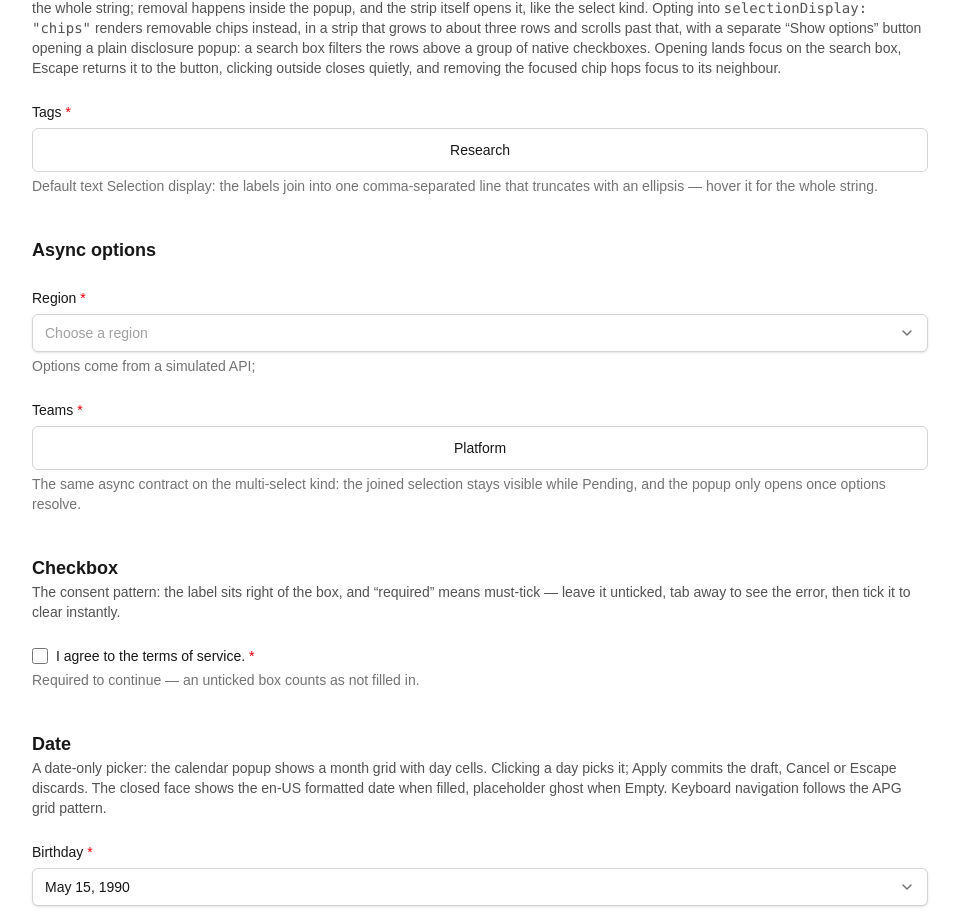
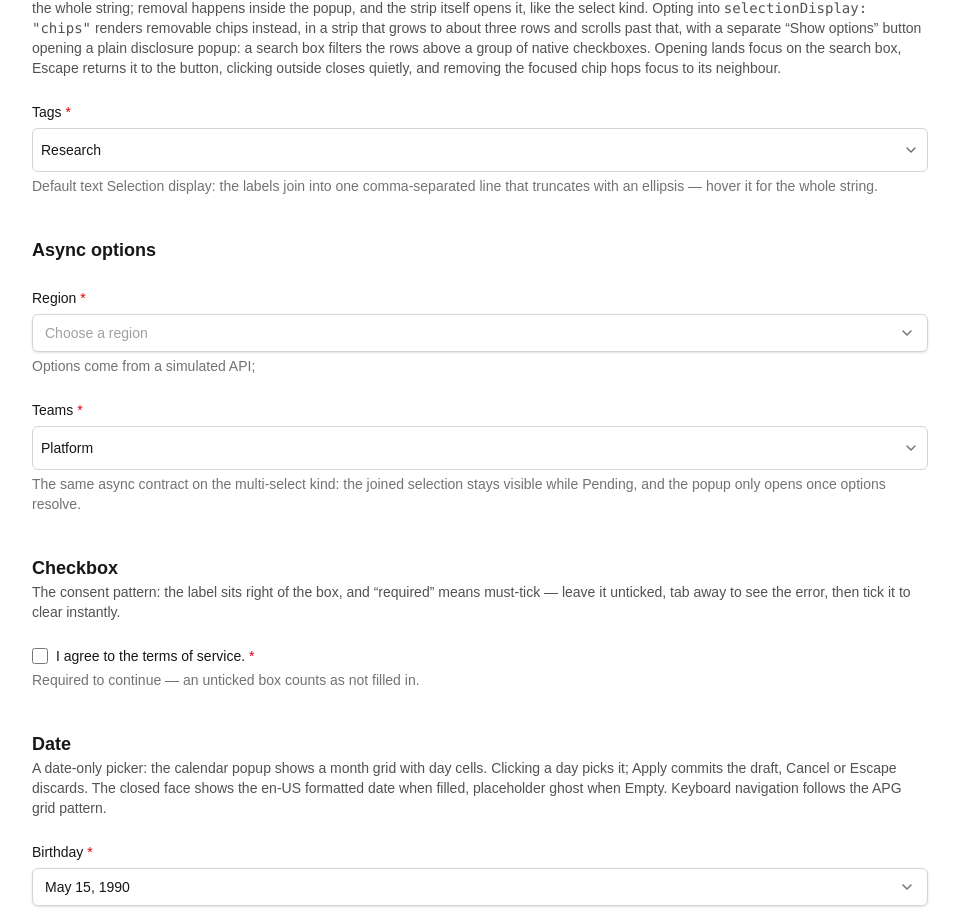
Before and after one commit to ShimaVaghei/nextjs-toolkit, a Next.js app: page /field in a window 1280 px wide. Shown: the part 1800-2712 px from the top of the page, without its empty margins (288-1247 px from the left). Built offline with nearby package versions, Linux system fonts and the light colour scheme.

Commit message:
fix(Field): left-align text multi-select face with select-style chevron; vertically center chips in the strip (cause: button text-align:center default and content-start packing)

```diff
--- a/components/Field.tsx
+++ b/components/Field.tsx
@@ -242,7 +242,7 @@ const CHECKBOX_LABEL_CLASS =
  * to about three rows, scrolling internally past that — no horizontal scrollbar.
  */
 const CHIP_STRIP_CLASS =
-  "field-chip-strip flex max-h-24 min-h-11 min-w-0 flex-1 flex-wrap content-start items-center gap-1.5 overflow-y-auto rounded-md border border-neutral-300 bg-white px-2 py-1 " +
+  "field-chip-strip flex max-h-24 min-h-11 min-w-0 flex-1 flex-wrap items-center gap-1.5 overflow-y-auto rounded-md border border-neutral-300 bg-white px-2 py-1 " +
   "dark:border-neutral-700 dark:bg-neutral-900";
 
 /**
@@ -251,12 +251,12 @@ const CHIP_STRIP_CLASS =
  * strip is the disclosure trigger (like the select kind's closed face).
  */
 const SELECTION_TEXT_STRIP_CLASS =
-  "field-selection-text flex min-h-11 min-w-0 flex-1 items-center overflow-hidden rounded-md border border-neutral-300 bg-white px-2 py-1 " +
+  "field-selection-text flex min-h-11 min-w-0 flex-1 items-center justify-between gap-2 overflow-hidden rounded-md border border-neutral-300 bg-white px-2 py-1 text-left text-sm text-neutral-900 dark:text-neutral-100 " +
   "dark:border-neutral-700 dark:bg-neutral-900";
 
 /** The truncating text face itself; the full string rides the native title. */
 const SELECTION_TEXT_CLASS =
-  "block w-full truncate text-sm text-neutral-900 dark:text-neutral-100";
+  "block min-w-0 flex-1 truncate text-sm text-neutral-900 dark:text-neutral-100";
 
 const CHIP_CLASS =
   "inline-flex shrink-0 items-center gap-1 rounded-full border border-neutral-200 bg-neutral-100 py-0.5 pl-2.5 pr-0.5 " +
@@ -1204,6 +1204,20 @@ function Field<K extends FieldKind = "input", T = unknown>({
                       {joinedSelection}
                     </span>
                   )}
+                  <svg
+                    aria-hidden="true"
+                    viewBox="0 0 16 16"
+                    fill="none"
+                    className="size-4 shrink-0 text-neutral-500 dark:text-neutral-400"
+                  >
+                    <path
+                      d="M4 6l4 4 4-4"
+                      stroke="currentColor"
+                      strokeWidth="1.5"
+                      strokeLinecap="round"
+                      strokeLinejoin="round"
+                    />
+                  </svg>
                 </button>
               )}
               {selectionDisplay === "chips" && (
```
Also changed, not shown: 1 other file (tests, documents, lock files or other folders).
